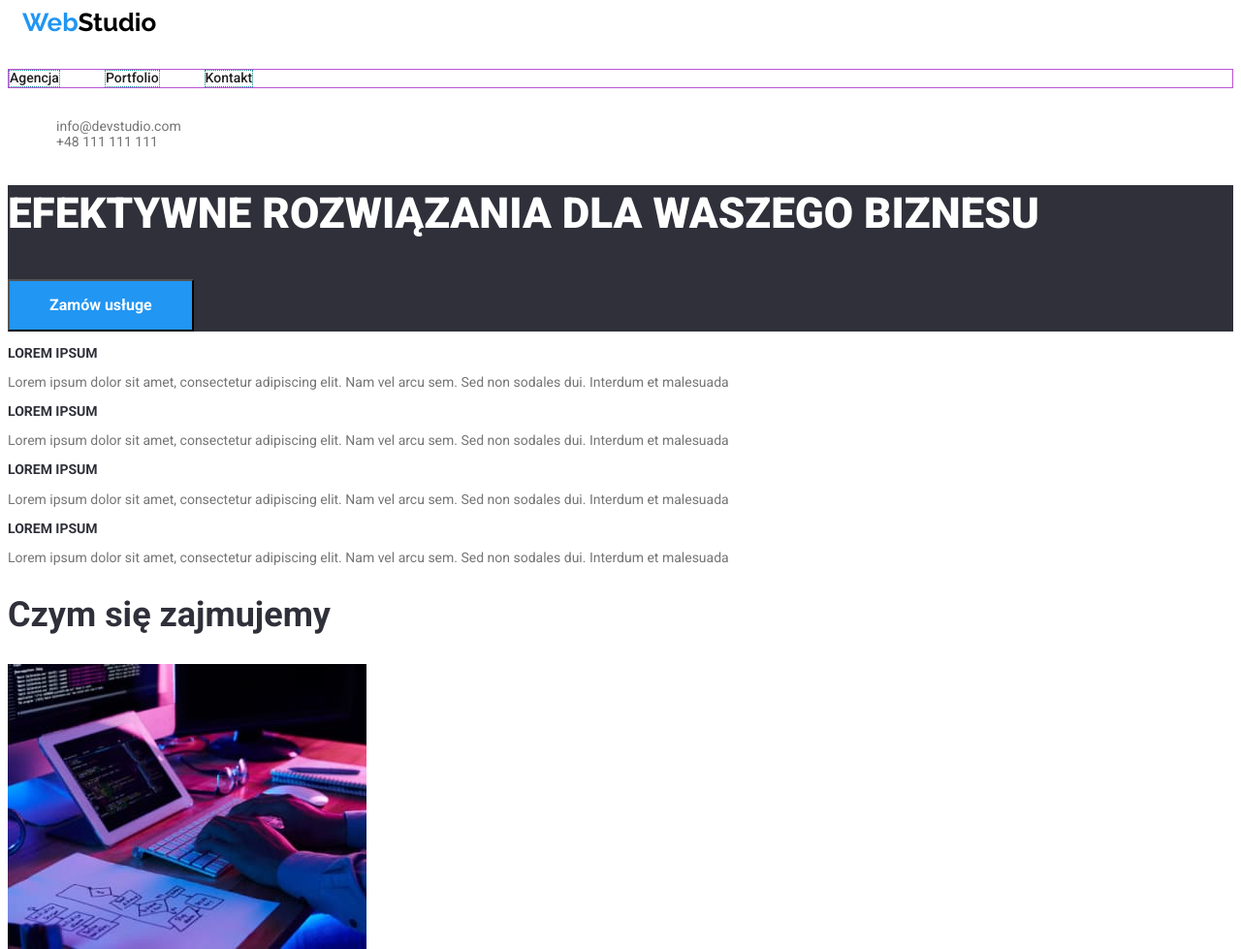
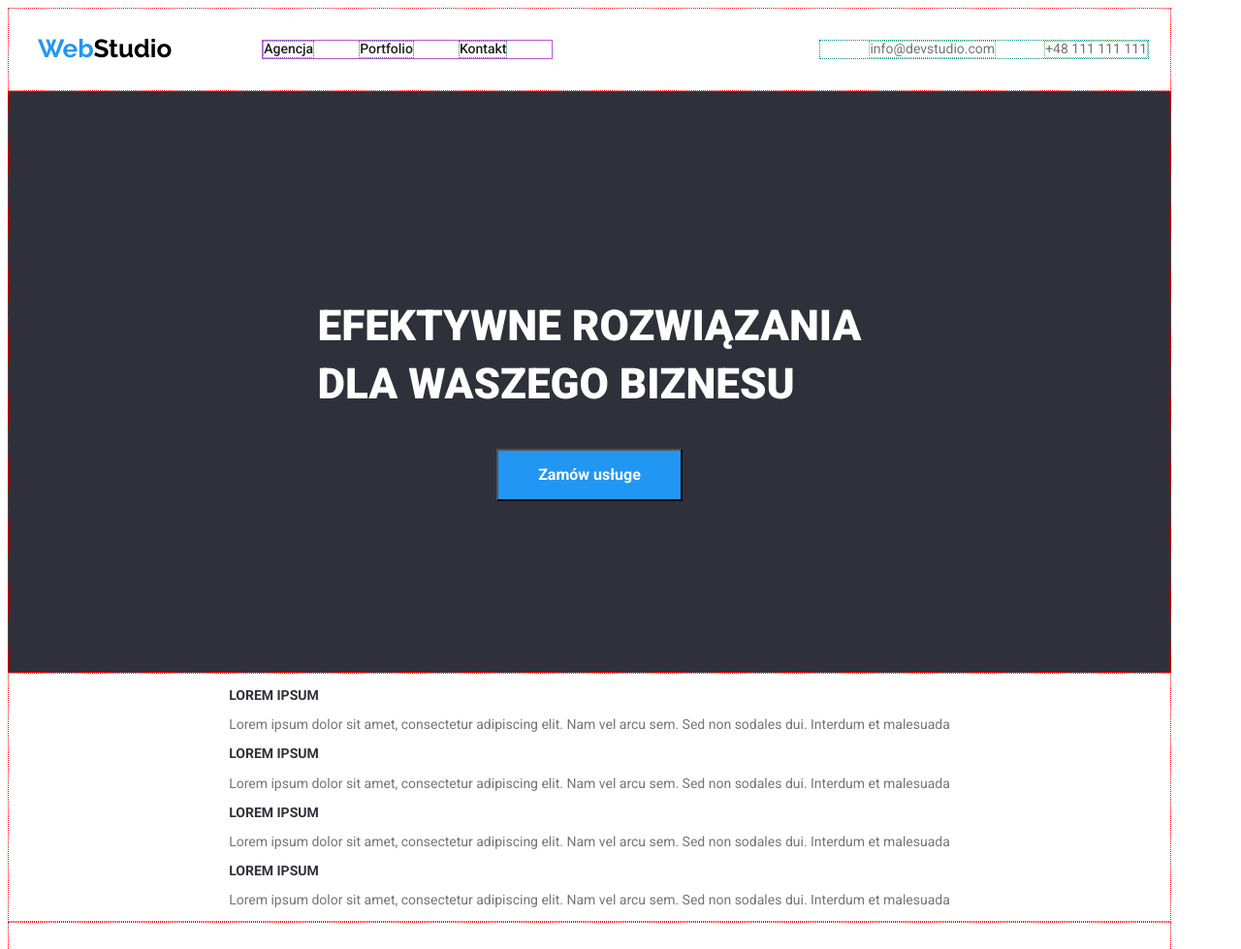
Before and after one commit to annafrymark/goit-markup-hw-03, a plain HTML site: page index.html in a window 1280 px wide. Shown: the top 979 px of the page at 97% size. Drawn offline with Linux system fonts and the light colour scheme.

Commit message:
header finished and main section started

```diff
--- a/css/styles.css
+++ b/css/styles.css
@@ -22,12 +22,12 @@ body {
   padding-right: 15px;
   flex-direction: row;
   align-items: center;
-  /* justify-content: space-between; */
 }
 
 .header {
   display: flex;
-  justify-content: space-between;
+  align-items: center;
+  /* justify-content: space-between; */
 }
 .logo {
   font-family: "Raleway";
@@ -78,6 +78,8 @@ ul {
   display: flex;
   flex-direction: row;
   align-items: center;
+  margin-left: 275px;
+  border: 1px dotted darkcyan;
 }
 .header-contact {
   color: var(--brand-color-fourth);
@@ -85,10 +87,12 @@ ul {
   line-height: 1.14;
   display: flex;
   flex-direction: row;
-  margin-right: 27px;
+  /* margin-right: 27px; */
   margin-left: 50px;
   /* margin-right: 27px;
   margin-left: 50px; */
+  justify-content: flex-end;
+  border: 1px dotted rgb(57, 209, 57);
 }
 .header-contact:hover,
 .header-contact:focus {
@@ -96,12 +100,20 @@ ul {
 }
 .section-main {
   background-color: var(--brand-color-first);
+  display: flex;
+  justify-content: center;
+  flex-direction: column;
+  min-height: 600px;
 }
 .section-main__header {
   font-weight: 900;
   font-size: 44px;
   line-height: 1.36;
   color: var(--brand-color-third);
+  /* padding-top: 200;
+  margin-bottom: 280; */
+  /* display: block; */
+  justify-content: center;
 }
 .section-main__button {
   color: var(--brand-color-third);
@@ -130,10 +142,16 @@ ul {
   font-size: 36px;
   font-weight: 700;
   line-height: 1.17;
+  border: 1px dotted blue;
+}
+.section {
+  display: flex;
+  flex-direction: column;
 }
 .team__member {
   font-size: 16px;
   line-height: 1.19;
+  border: 2px solid magenta;
 }
 .team__name {
   color: var(--brand-color-first);
--- a/index.html
+++ b/index.html
@@ -12,7 +12,7 @@
     />
   </head>
   <body>
-    <header>
+    <header class="header container">
       <!--tu powinno być logo-->
       <a href="/" class="logo"
         >Web<span class="logo__studio--header">Studio</span></a
@@ -32,7 +32,7 @@
         </ul>
       </nav>
 
-      <ul>
+      <ul class="contact">
         <li>
           <a href="mailto:info@devstudio.com" class="header-contact"
             >info@devstudio.com</a
@@ -45,14 +45,14 @@
     </header>
 
     <main>
-      <section class="section-main">
+      <section class="section-main container">
         <h1 class="section-main__header">
-          EFEKTYWNE ROZWIĄZANIA DLA WASZEGO BIZNESU
+          EFEKTYWNE ROZWIĄZANIA <br> DLA WASZEGO BIZNESU
         </h1>
         <button type="button" class="section-main__button">Zamów usługe</button>
       </section>
 
-      <section class="section">
+      <section class="section container">
         <ul>
           <li>
             <h3 class="article__title">LOREM IPSUM</h3>
@@ -85,7 +85,7 @@
         </ul>
       </section>
 
-      <section class="section">
+      <section class="section container">
         <h2 class="section__header">Czym się zajmujemy</h2>
         <ul>
           <li>
@@ -115,7 +115,7 @@
         </ul>
       </section>
 
-      <section class="section">
+      <section class="section container">
         <h2 class="section__header">Nasz zespół</h2>
         <ul class="team">
           <li class="team__item">
@@ -185,7 +185,7 @@
       </section>
     </main>
 
-    <footer class="footer">
+    <footer class="footer container">
       <a href="/" class="logo"
         >Web<span class="logo__studio--footer">Studio</span></a
       >
```
Also changed, not shown: portfolio.html (+4 -4 lines), .pretterrc.json.
